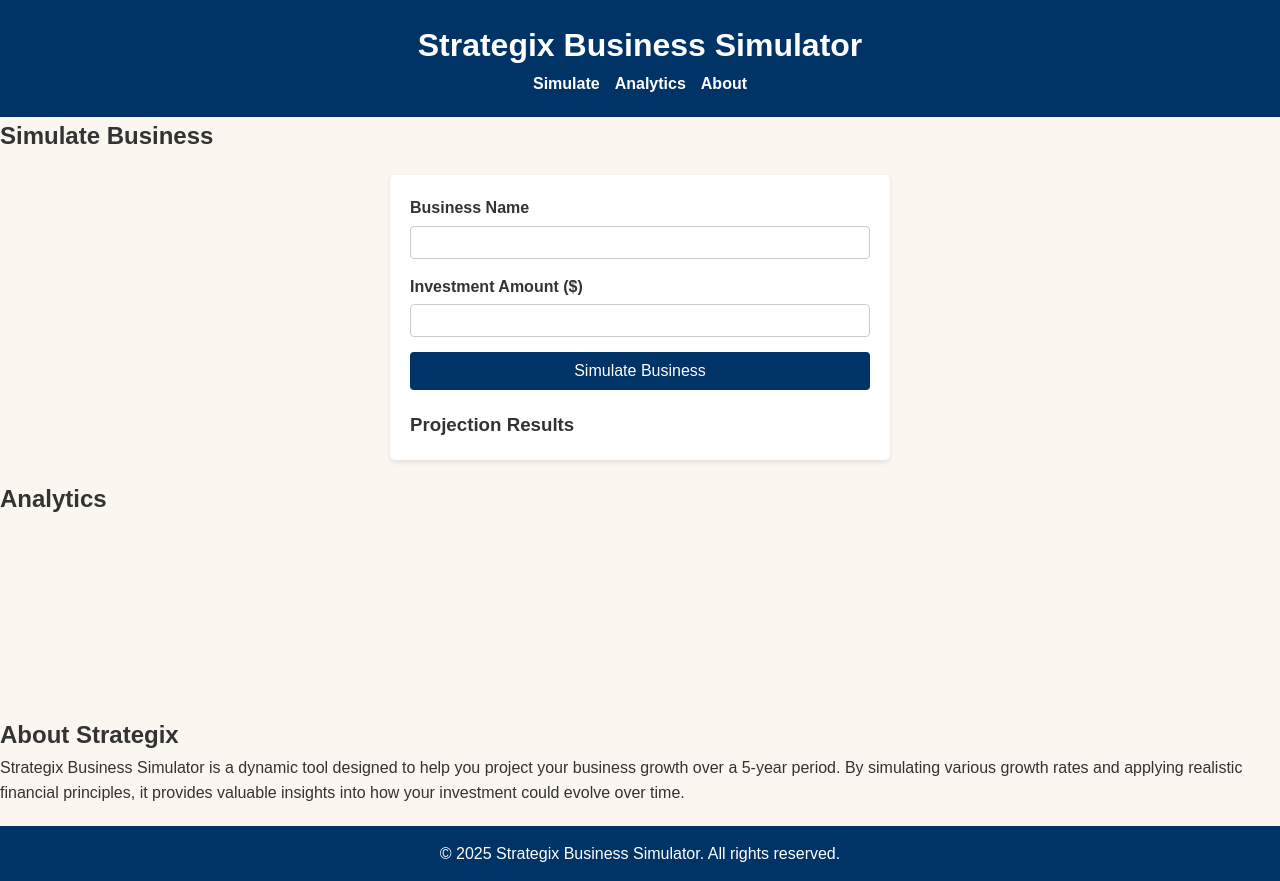
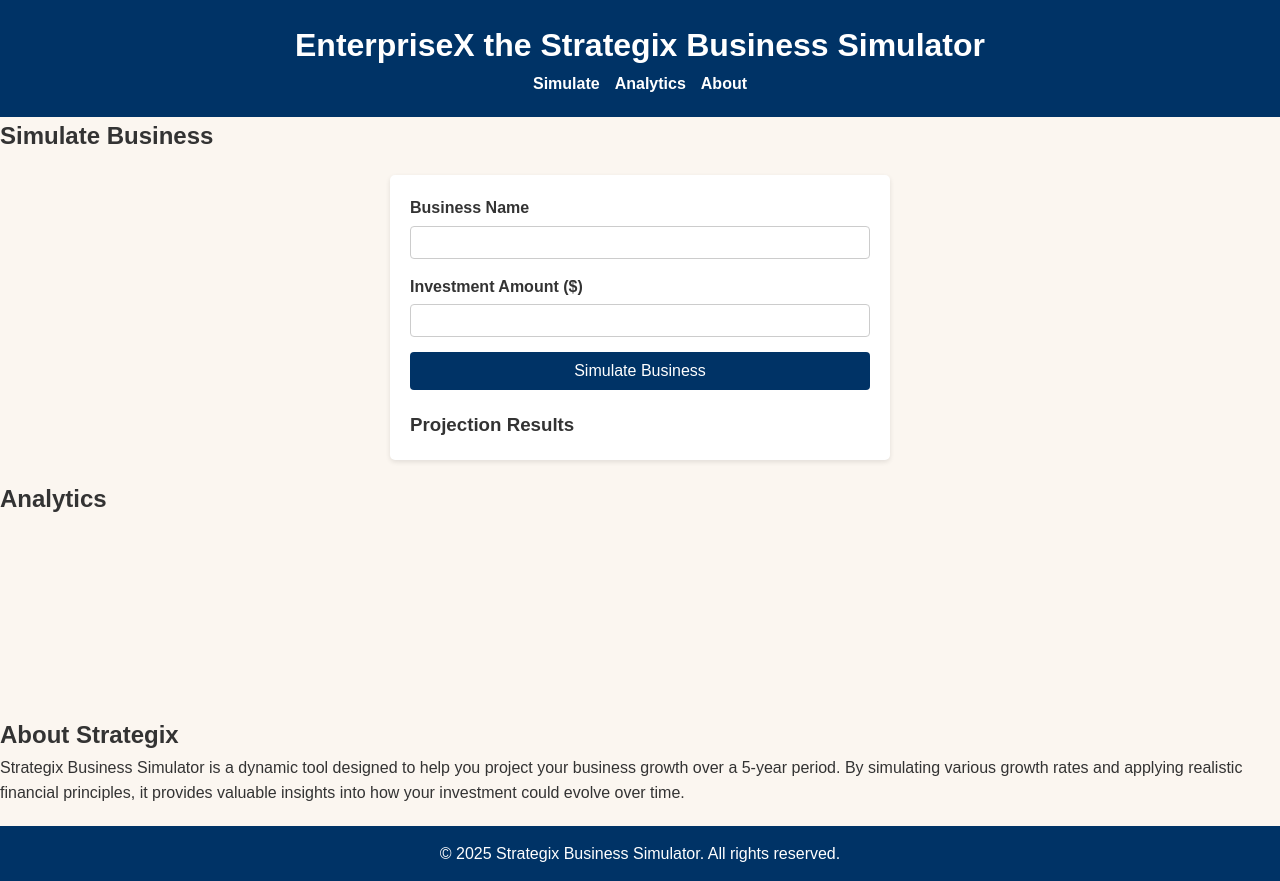
Before and after one commit to letsgo501/strategix, a plain HTML site: page index.html in a window 1280 px wide. Drawn offline with nearby package versions, Linux system fonts and the light colour scheme.

Commit message:
Update index.html

```diff
--- a/index.html
+++ b/index.html
@@ -11,7 +11,7 @@
 </head>
 <body>
 <header>
-<h1>Strategix Business Simulator</h1>
+<h1>EnterpriseX the Strategix Business Simulator</h1>
 <nav>
 <ul>
 <li><a href="#simulate">Simulate</a></li>
```
